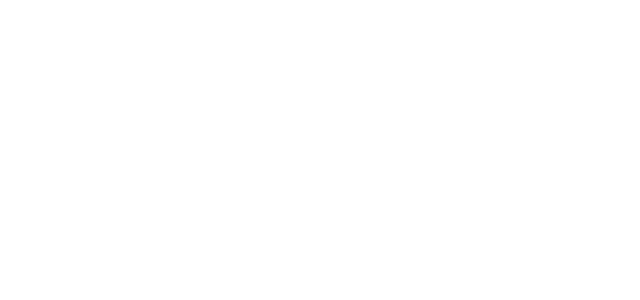
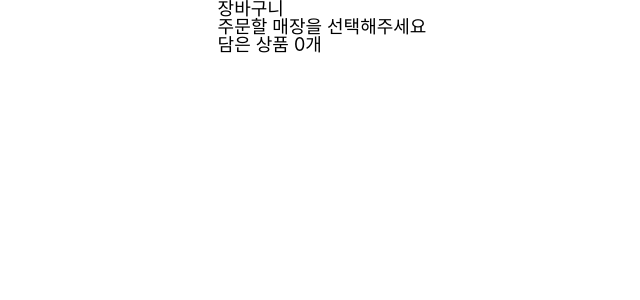
Before and after one commit to boostcampwm-2022/web29-Buddha, a React (Create React App) app in the folder packages/client/: page /cart in a window 1280 px wide. Shown: the top 300 px of the page, without its empty margins (318-958 px from the left). Built offline with nearby package versions, Linux system fonts and the light colour scheme; a web font is replaced by a local one.

Commit message:
feat: [FE] 장바구니 페이지 기본 레이아웃 구성
#72

```diff
--- a/packages/client/src/Router.tsx
+++ b/packages/client/src/Router.tsx
@@ -5,7 +5,7 @@
 import OrderList from 'pages/customer/OrderList';
 import MenuList from 'pages/MenuList';
 import MenuDetail from 'pages/customer/MenuDetail';
-
+import Cart from 'pages/customer/Cart';
 
 function Router() {
   return (
@@ -18,7 +18,7 @@
       {/* 고객 메뉴 목록 */}
       <Route path={'/menu/:menuId'} element={<MenuDetail />}></Route>{' '}
       {/* 고객 메뉴 상세 */}
-      <Route path={'/cart'} element={<></>}></Route> {/* 고객 장바구니 */}
+      <Route path={'/cart'} element={<Cart />}></Route> {/* 고객 장바구니 */}
       {/* 업주 (전역 상태 관리로 고객과 함께 사용 가능) */}
       <Route path={'/owner/home'} element={<></>}></Route>
       <Route path={'/owner/order'} element={<></>}></Route>
--- /dev/null
+++ b/packages/client/src/pages/customer/Cart/index.tsx
@@ -0,0 +1,16 @@
+function Cart() {
+  return (
+    <div>
+      <div>
+        <p>장바구니</p>
+        <p>주문할 매장을 선택해주세요</p>
+      </div>
+      <p>담은 상품 0개</p>
+      <div>
+
+      </div>
+    </div>
+  );
+}
+
+export default Cart;
--- /dev/null
+++ b/packages/client/src/pages/customer/Cart/styled.ts
@@ -0,0 +1 @@
+import styled from "@emotion/styled";
```
